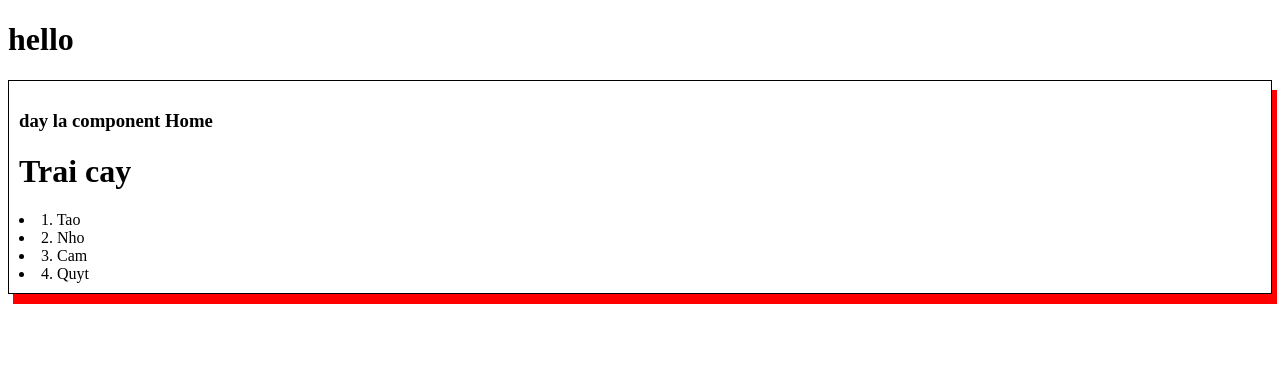
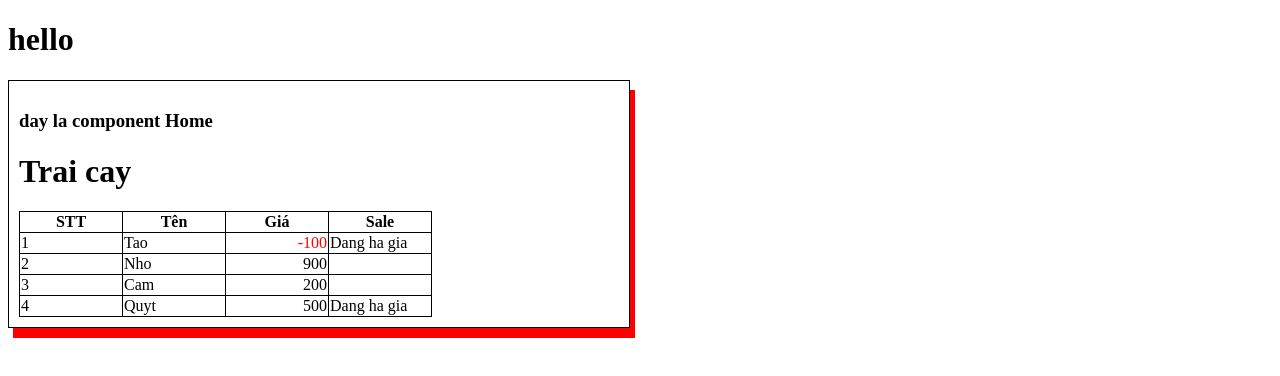
Before and after one commit to locpham050100/angular12-basic, an Angular app: page / in a window 1280 px wide. Shown: the top 376 px of the page. Built offline with nearby package versions, Linux system fonts and the light colour scheme.

Commit message:
*ngFor (phần tử là Object). Kết hợp chút HTML/Css, chút *ngIf, [ngClass]

```diff
--- a/src/app/home/home.component.html
+++ b/src/app/home/home.component.html
@@ -1,7 +1,21 @@
 <div class="test">
   <h3>day la component Home</h3>
   <h1>Trai cay</h1>
-  <div *ngFor="let trai of traiCay; let i = index">
-    <li>{{ i + 1 }}. {{ trai }}</li>
-  </div>
+
+  <table class="table" id="table2">
+    <tr>
+      <th>STT</th>
+      <th>Tên</th>
+      <th>Giá</th>
+      <th>Sale</th>
+    </tr>
+    <tr *ngFor="let trai of traiCay2; let i = index">
+      <td>{{ i + 1 }}</td>
+      <td>{{ trai.ten }}</td>
+      <td class="right">
+        <span [ngClass]="{ 'so-am': trai.gia < 0 }">{{ trai.gia }}</span>
+      </td>
+      <td><span *ngIf="trai.haGia">Dang ha gia</span></td>
+    </tr>
+  </table>
 </div>
--- a/src/app/home/home.component.scss
+++ b/src/app/home/home.component.scss
@@ -2,4 +2,21 @@
   border: 1px solid;
   padding: 10px;
   box-shadow: 5px 10px red;
+  width: 600px;
 }
+
+.table,
+th,
+td {
+  border: 1px solid black;
+  border-collapse: collapse;
+  min-width: 100px;
+}
+
+.right {
+  text-align: right;
+}
+
+.so-am {
+  color: red;
+}
--- a/src/app/home/home.component.ts
+++ b/src/app/home/home.component.ts
@@ -9,6 +9,7 @@ export class HomeComponent implements OnInit {
   public name = "Loc Pham"
   public age = 15;
   public traiCay = ['Tao', 'Nho', 'Cam', 'Quyt']
+  public traiCay2 = [{ ten: 'Tao', gia: -100, haGia: true }, { ten: 'Nho', gia: 900, haGia: false }, { ten: 'Cam', gia: 200, haGia: false }, { ten: 'Quyt', gia: 500, haGia: true }]
 
   constructor() { }
   public ngOnInit(): void {
```
